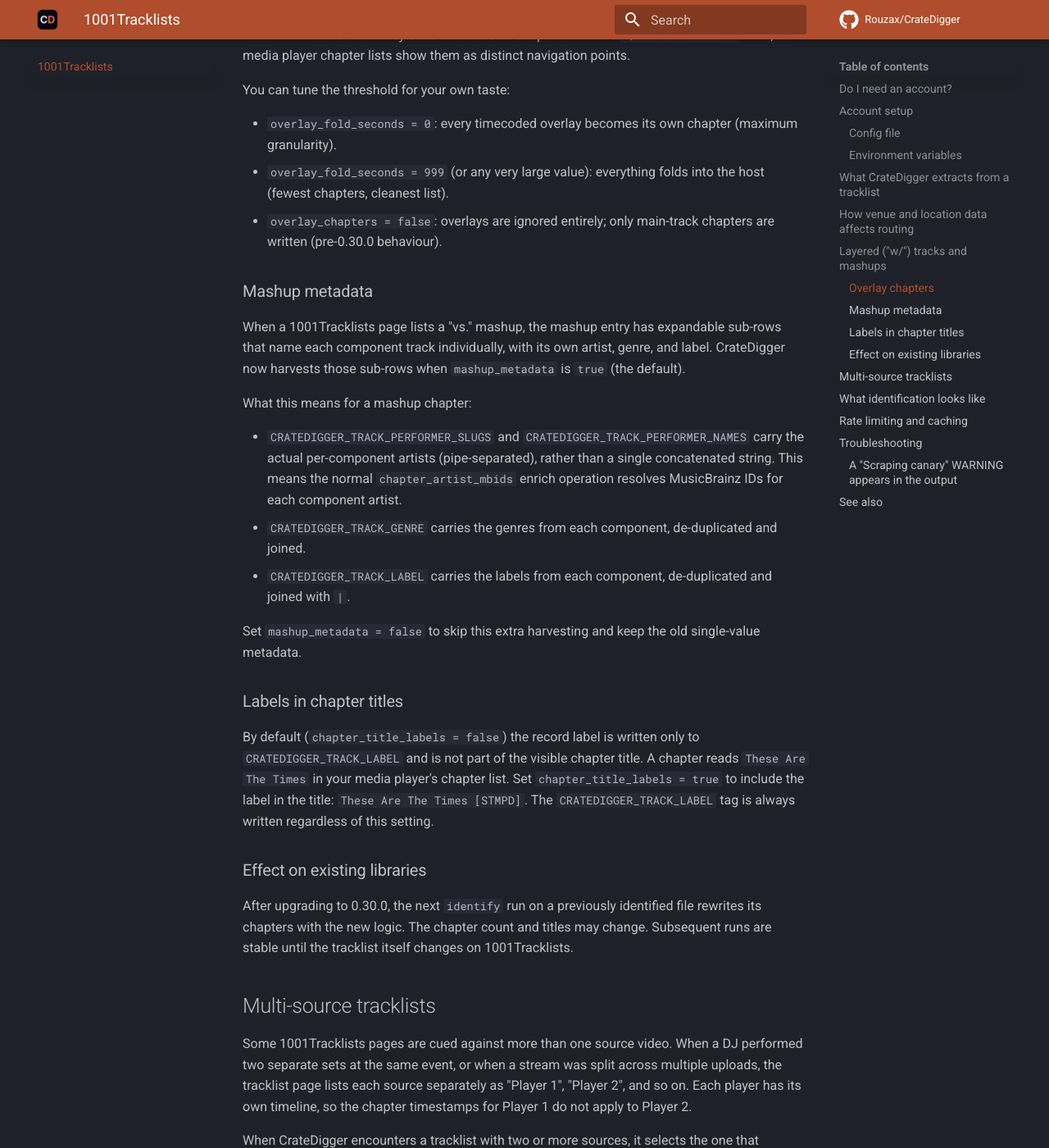
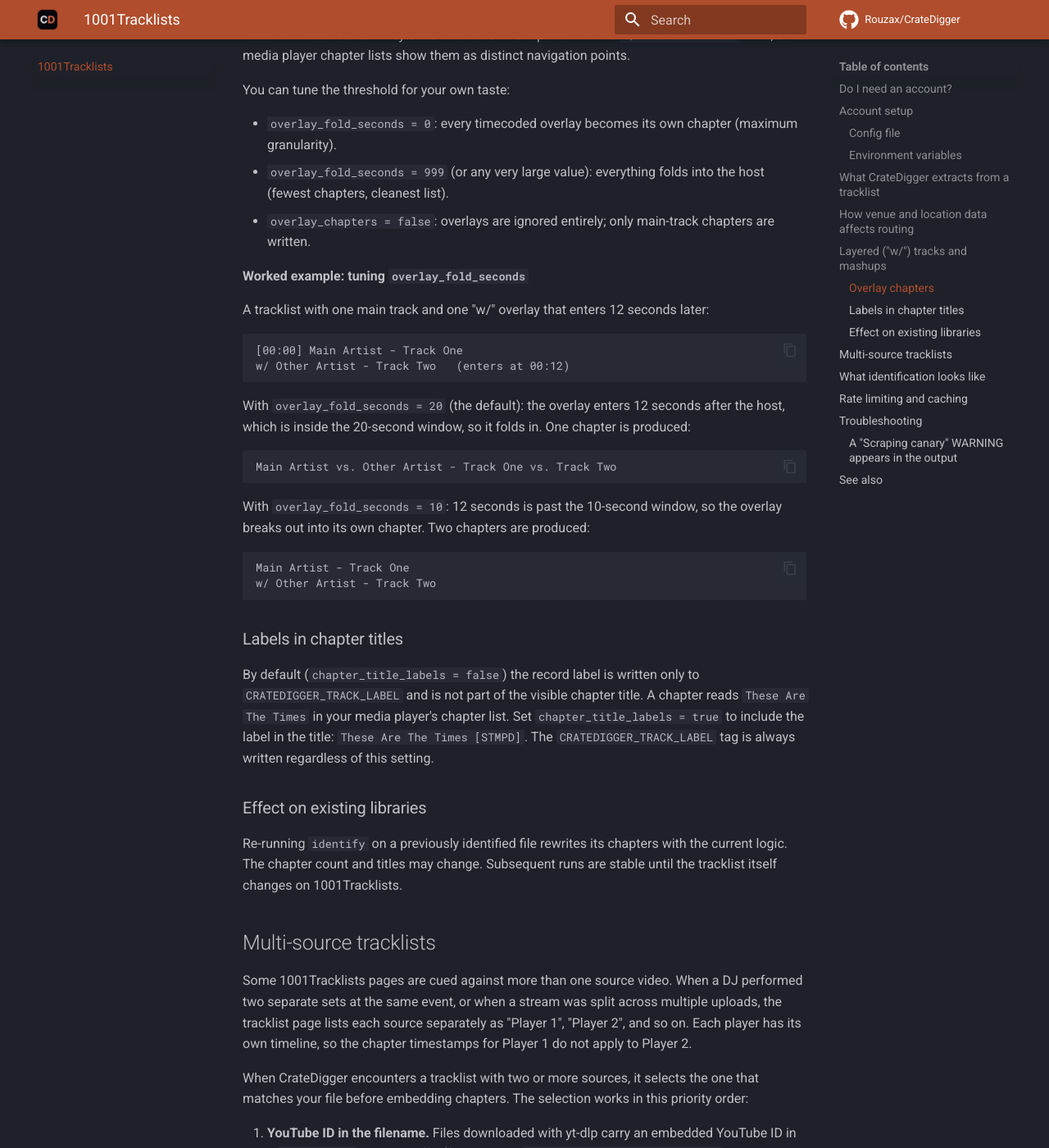
Before and after one commit to Rouzax/CrateDigger, an MkDocs documentation site: the page built from docs/tracklists.md, in a window 1280 px wide and 1400 px high, scrolled down 3777 px. Shown: the whole window at 82% size. Built offline with MkDocs 1.6.1 and Material for MkDocs 9.7.7, drawn with Linux system fonts in a browser that asks for light colours; comment, search, counter and statistics services are not loaded.

Commit message:
refactor(tracklists): remove mashup_metadata, always harvest component metadata
The mashup_metadata config key is removed; per-component mashup metadata
(real artists, genres, labels) is now always harvested from "vs." mashup
sub-rows. The harvested data is strictly better and costs nothing extra, so
the toggle could only ever discard good data. Collapses the parameter through
merge_chapter_tags / build_chapter_tags_from_assembled /
chapter_tags_need_refresh / embed_chapters and the cli_handler call sites; an
old `mashup_metadata = false` is silently ignored by the config loader.

Refreshes the tracklist and configuration docs to present tense, adds a
worked overlay_fold_seconds example, normalises the config-key table, and
removes the mashup_metadata documentation. Bumps 0.31.0.

````diff
--- a/docs/tracklists.md
+++ b/docs/tracklists.md
@@ -106,19 +106,29 @@
 
 - `overlay_fold_seconds = 0`: every timecoded overlay becomes its own chapter (maximum granularity).
 - `overlay_fold_seconds = 999` (or any very large value): everything folds into the host (fewest chapters, cleanest list).
-- `overlay_chapters = false`: overlays are ignored entirely; only main-track chapters are written (pre-0.30.0 behaviour).
+- `overlay_chapters = false`: overlays are ignored entirely; only main-track chapters are written.
 
-### Mashup metadata
+**Worked example: tuning `overlay_fold_seconds`**
 
-When a 1001Tracklists page lists a "vs." mashup, the mashup entry has expandable sub-rows that name each component track individually, with its own artist, genre, and label. CrateDigger now harvests those sub-rows when `mashup_metadata` is `true` (the default).
+A tracklist with one main track and one "w/" overlay that enters 12 seconds later:
 
-What this means for a mashup chapter:
+```
+[00:00] Main Artist - Track One
+w/ Other Artist - Track Two   (enters at 00:12)
+```
 
-- `CRATEDIGGER_TRACK_PERFORMER_SLUGS` and `CRATEDIGGER_TRACK_PERFORMER_NAMES` carry the actual per-component artists (pipe-separated), rather than a single concatenated string. This means the normal `chapter_artist_mbids` enrich operation resolves MusicBrainz IDs for each component artist.
-- `CRATEDIGGER_TRACK_GENRE` carries the genres from each component, de-duplicated and joined.
-- `CRATEDIGGER_TRACK_LABEL` carries the labels from each component, de-duplicated and joined with `|`.
+With `overlay_fold_seconds = 20` (the default): the overlay enters 12 seconds after the host, which is inside the 20-second window, so it folds in. One chapter is produced:
 
-Set `mashup_metadata = false` to skip this extra harvesting and keep the old single-value metadata.
+```
+Main Artist vs. Other Artist - Track One vs. Track Two
+```
+
+With `overlay_fold_seconds = 10`: 12 seconds is past the 10-second window, so the overlay breaks out into its own chapter. Two chapters are produced:
+
+```
+Main Artist - Track One
+w/ Other Artist - Track Two
+```
 
 ### Labels in chapter titles
 
@@ -126,7 +136,7 @@
 
 ### Effect on existing libraries
 
-After upgrading to 0.30.0, the next `identify` run on a previously identified file rewrites its chapters with the new logic. The chapter count and titles may change. Subsequent runs are stable until the tracklist itself changes on 1001Tracklists.
+Re-running `identify` on a previously identified file rewrites its chapters with the current logic. The chapter count and titles may change. Subsequent runs are stable until the tracklist itself changes on 1001Tracklists.
 
 ## Multi-source tracklists
 
--- a/pyproject.toml
+++ b/pyproject.toml
@@ -1,6 +1,6 @@
 [project]
 name = "cratedigger"
-version = "0.30.2"
+version = "0.31.0"
 description = "Festival set & concert library manager"
 readme = "README.md"
 license = { text = "GPL-3.0-only" }
````
Also changed, not shown: CHANGELOG.md (+6 -0 lines), README.md (+1 -1 lines), config.example.toml (+3 -6 lines), docs/commands/identify.md (+2 -4 lines), docs/configuration.md (+8 -6 lines), docs/tag-reference.md (+3 -3 lines), 11 other files.
